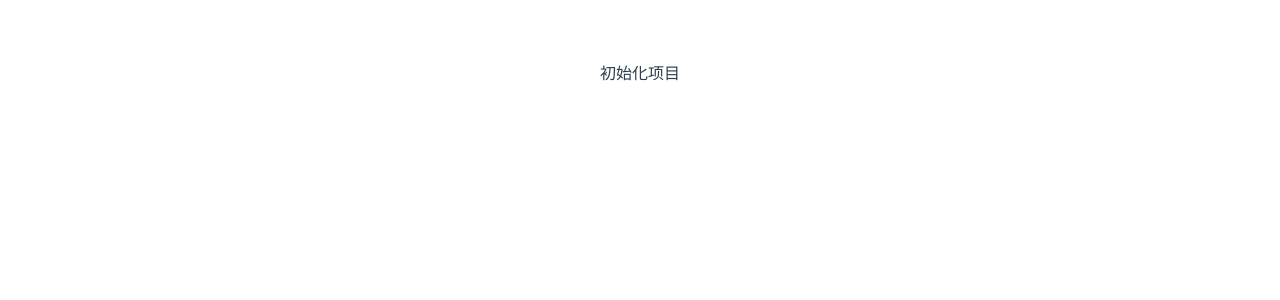
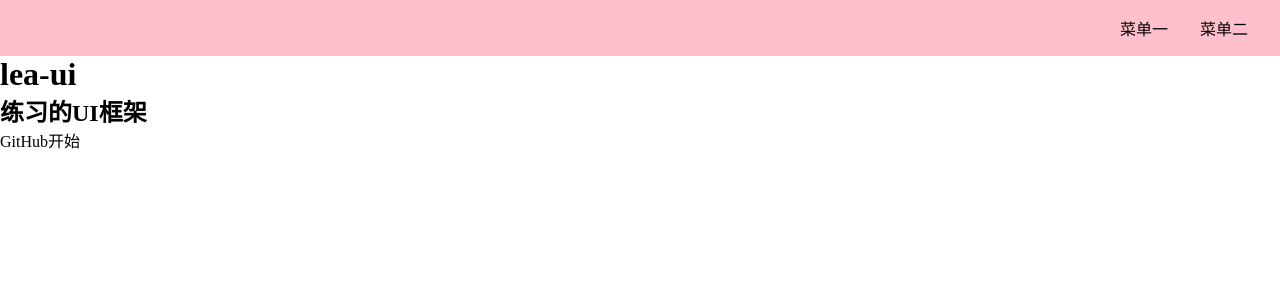
Before and after one commit to ittew/lea-ui-vue3, a Vue app: page /#/ in a window 1280 px wide. Shown: the top 300 px of the page. Built offline with nearby package versions, Linux system fonts and the light colour scheme.

Commit message:
fix: 创建页面骨架

```diff
--- a/package.json
+++ b/package.json
@@ -10,7 +10,8 @@
     "vue-router": "^4.0.0-beta.3"
   },
   "devDependencies": {
-    "vite": "^1.0.0-rc.1",
-    "@vue/compiler-sfc": "^3.0.0-rc.1"
+    "@vue/compiler-sfc": "^3.0.0-rc.1",
+    "sass": "^1.26.10",
+    "vite": "^1.0.0-rc.1"
   }
 }
--- a/src/explain.d.ts
+++ b/src/explain.d.ts
@@ -1,5 +1,5 @@
 declare module '*.vue' {
-    import { ComponentOptions } from 'vue'
-    const componentOptions: ComponentOptions
-    export default componentOptions
+  import { ComponentOptions } from 'vue'
+  const componentOptions: ComponentOptions
+  export default componentOptions
 }
--- a/src/index.css
+++ /dev/null
@@ -1,8 +0,0 @@
-#app {
-  font-family: Avenir, Helvetica, Arial, sans-serif;
-  -webkit-font-smoothing: antialiased;
-  -moz-osx-font-smoothing: grayscale;
-  text-align: center;
-  color: #2c3e50;
-  margin-top: 60px;
-}
--- /dev/null
+++ b/src/index.scss
@@ -0,0 +1,16 @@
+* {
+  margin: 0;
+  padding: 0;
+  box-sizing: border-box;
+}
+ul,
+ol {
+  list-style: none;
+}
+a {
+  text-decoration: none;
+  color: inherit;
+  &:hover {
+    border-bottom: 1px solid;
+  }
+}
--- a/src/main.ts
+++ b/src/main.ts
@@ -1,15 +1,17 @@
 import { createApp } from 'vue'
 import App from './App.vue'
-import './index.css'
+import './index.scss'
 import { createWebHashHistory, createRouter } from 'vue-router'
-import Home from './components/Home.vue'
+import Home from './views/Home.vue'
+import Doc from './views/Doc.vue'
 
 const history = createWebHashHistory()
 const router = createRouter({
-    history,
-    routes: [
-        {path: '/', component: Home}
-    ]
+  history,
+  routes: [
+    {path: '/', component: Home},
+    {path: '/doc', component: Doc},
+  ]
 })
 const app = createApp(App)
 app.use(router)
--- /dev/null
+++ b/src/views/Doc.vue
@@ -0,0 +1,12 @@
+<template>
+  <div>
+    <div class="topnav">
+      <div class="logo"></div>
+      <div class="menu"></div>
+    </div>
+    <div class="content">
+      <aside>边栏</aside>
+      <main>主内容</main>
+    </div>
+  </div>
+</template>
--- /dev/null
+++ b/src/views/Home.vue
@@ -0,0 +1,43 @@
+<template>
+  <div>
+    <div class="topnav">
+      <div class="logo"></div>
+      <ul class="menu">
+        <li>菜单一</li>
+        <li>菜单二</li>
+      </ul>
+    </div>
+    <div class="banner">
+      <h1>lea-ui</h1>
+      <h2>练习的UI框架</h2>
+      <p class="actions">
+        <a href="">GitHub</a>
+        <a href="">开始</a>
+      </p>
+    </div>
+  </div>
+</template>
+<script lang="ts">
+export default {
+
+}
+</script>
+<style lang="scss" scoped>
+.topnav {
+  background: pink;
+  display: flex;
+  padding: 16px;
+  > .logo {
+    max-width: 6em;
+    margin-right: auto;
+  }
+  > .menu {
+    display: flex;
+    white-space: nowrap;
+    flex-wrap: nowrap;
+    > li {
+      margin: 0 1em;
+    }
+  }
+}
+</style>
```
Also changed, not shown: 2 other files (tests, documents, lock files or other folders).
